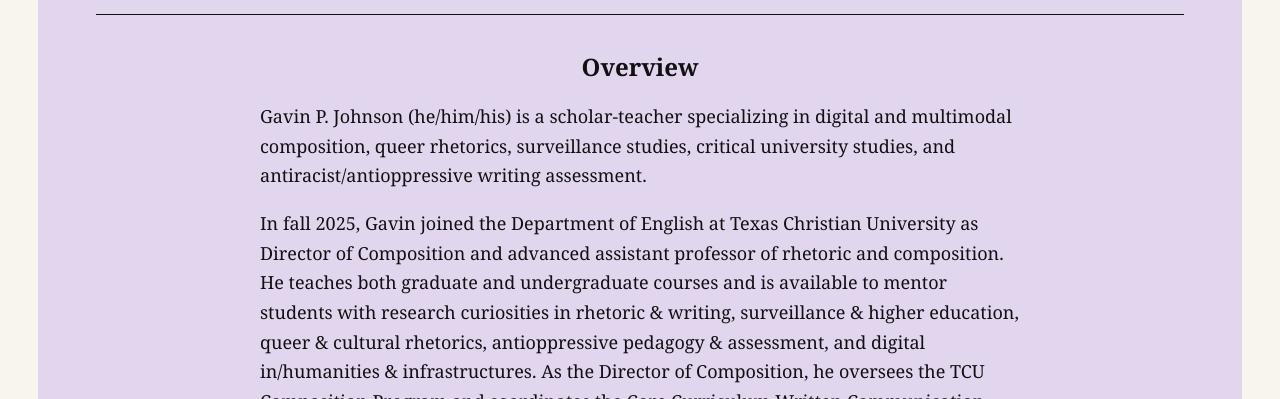
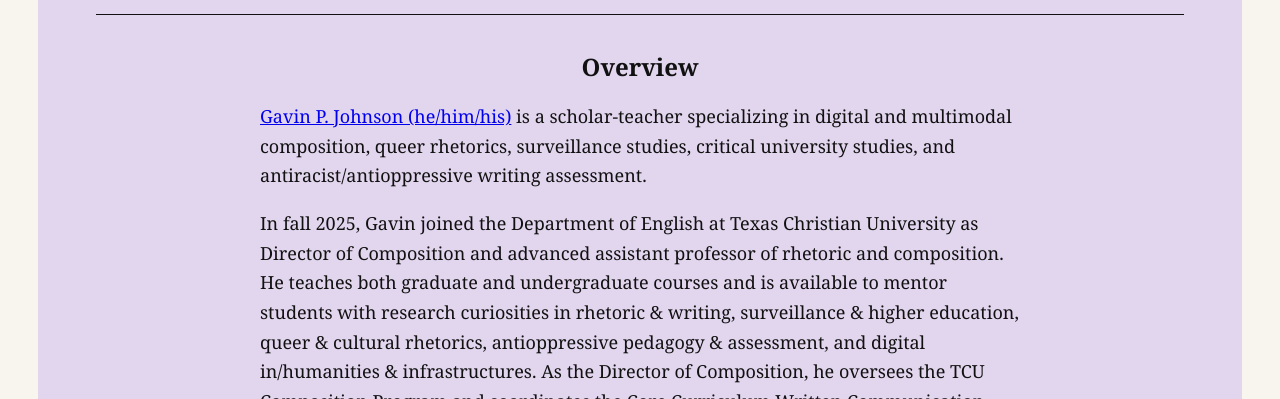
Before and after one commit to SALENROD28/DisputatioCFP, a plain HTML site: page contributing-author-1.html in a window 1280 px wide. Shown: the part 701-1100 px from the top of the page. Drawn offline with Linux system fonts and the light colour scheme.

Commit message:
Update contributing-author-1.html

```diff
--- a/contributing-author-1.html
+++ b/contributing-author-1.html
@@ -167,7 +167,7 @@
 
       <section class="overview" aria-labelledby="overview-heading">
         <h2 id="overview-heading">Overview</h2>
-        <p>Gavin P. Johnson (he/him/his) is a scholar-teacher specializing in digital and multimodal composition, queer rhetorics, surveillance studies, critical university studies, and antiracist/antioppressive writing assessment.</p>
+        <p><a href="https://www.gavinpjohnson.com/">Gavin P. Johnson (he/him/his)</a> is a scholar-teacher specializing in digital and multimodal composition, queer rhetorics, surveillance studies, critical university studies, and antiracist/antioppressive writing assessment.</p>
         <p>In fall 2025, Gavin joined the Department of English at Texas Christian University as Director of Composition and advanced assistant professor of rhetoric and composition. He teaches both graduate and undergraduate courses and is available to mentor students with research curiosities in rhetoric & writing, surveillance & higher education, queer & cultural rhetorics, antioppressive pedagogy & assessment, and digital in/humanities & infrastructures. As the Director of Composition, he oversees the TCU Composition Program and coordinates the Core Curriculum Written Communication courses (English 10803 and 20803), which serve every student at TCU as they develop as critical thinkers and communicators.</p>
         <p>Gavin's scholarship is primarily concerned with the material-digital-discursive interactions between bodies (human and non-human) and infrastructures of power. His writing has been published or is forthcoming in journals such as Computers and Composition, Rhetoric Society Quarterly, College English, Composition Studies, Technical Communication, Communication Design Quarterly, Literacy in Composition Studies, WPA: Writing Program Administration, Peitho, College Literacy and Learning, Pre/Text: A Journal of Rhetorical Theory, Constellations, Teacher-Scholar-Activist, and various edited collections including The Routledge Handbook of Contemporary Feminist Rhetorics (2025), Narratives of Joy and Failure in Antiracist Assessment (2024), The Routledge Handbook of Queer Rhetoric (2022), Failure Pedagogies: Learning and Unlearning What It Means to Fail (2020), and Privacy Matters: Conversations about Surveillances Within and Beyond the Classroom (2021). He discussed his research and teaching on the podcasts Pedagogue (ep. 79) and The Big Rhetorical Podcast.</p>
       </section>
```
